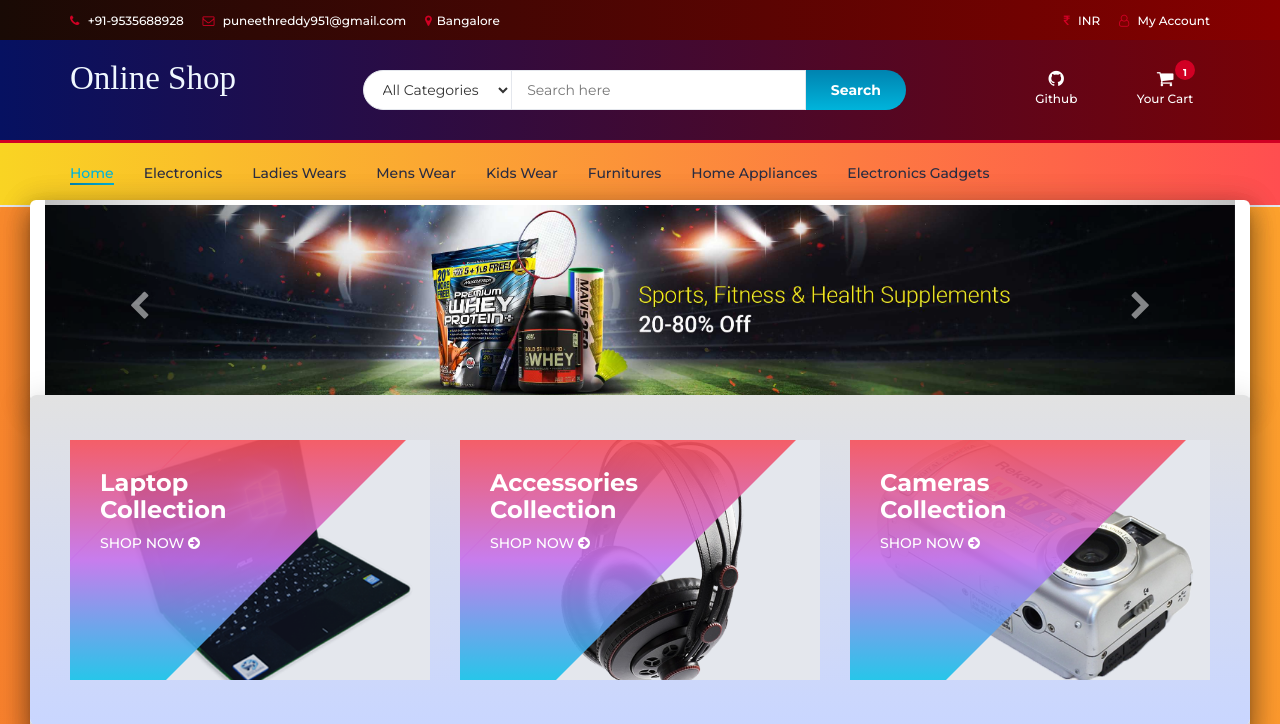
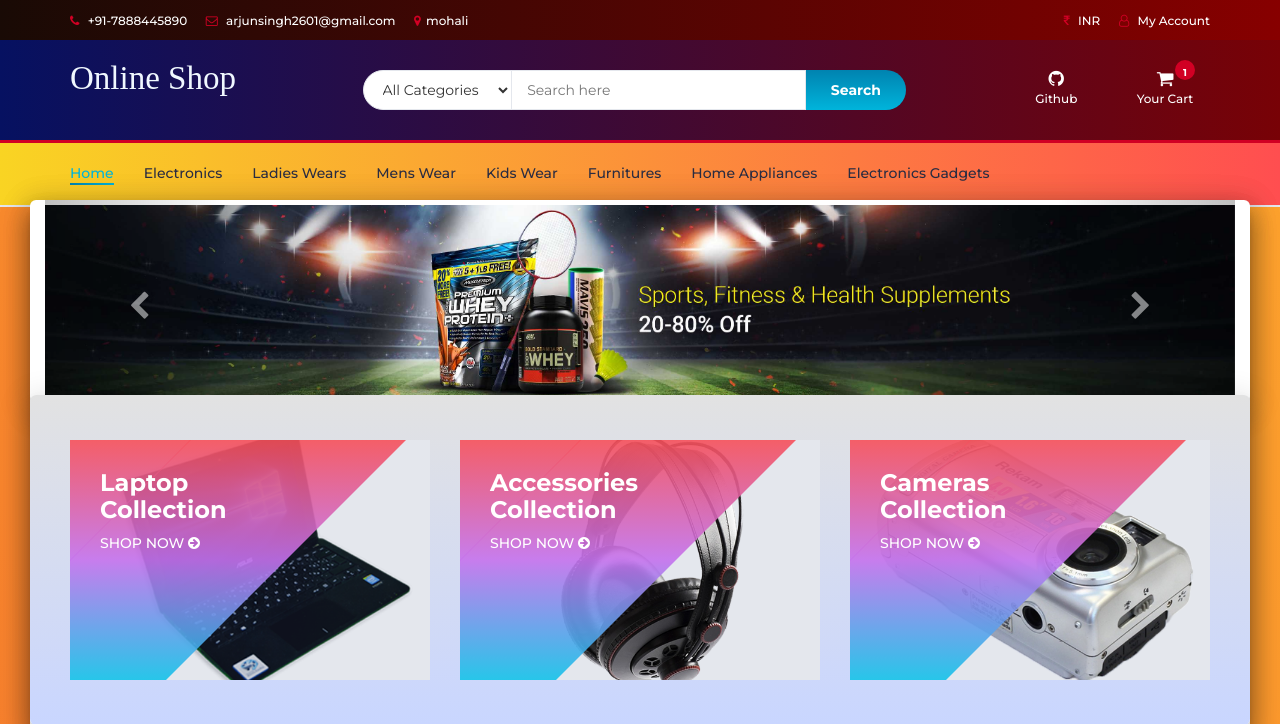
Before and after one commit to arjun8268/onlineshoping, a PHP site: page /myfiles/ in a window 1280 px wide. Shown: the top 724 px of the page. Run offline with PHP 8.4, Linux system fonts and the light colour scheme; data comes from the database, SQL or seed files in the repository; some libraries are stand-ins or nearby versions.

Commit message:
Update header.php

```diff
--- a/header.php
+++ b/header.php
@@ -122,9 +122,9 @@ session_start();
 			<div id="top-header">
 				<div class="container">
 					<ul class="header-links pull-left">
-						<li><a href="#"><i class="fa fa-phone"></i> +91-9535688928</a></li>
-						<li><a href="#"><i class="fa fa-envelope-o"></i> puneethreddy951@gmail.com</a></li>
-						<li><a href="#"><i class="fa fa-map-marker"></i>Bangalore</a></li>
+						<li><a href="#"><i class="fa fa-phone"></i> +91-7888445890</a></li>
+						<li><a href="#"><i class="fa fa-envelope-o"></i> arjunsingh2601@gmail.com</a></li>
+						<li><a href="#"><i class="fa fa-map-marker"></i>mohali</a></li>
 					</ul>
 					<ul class="header-links pull-right">
 						<li><a href="#"><i class="fa fa-inr"></i> INR</a></li>
```
